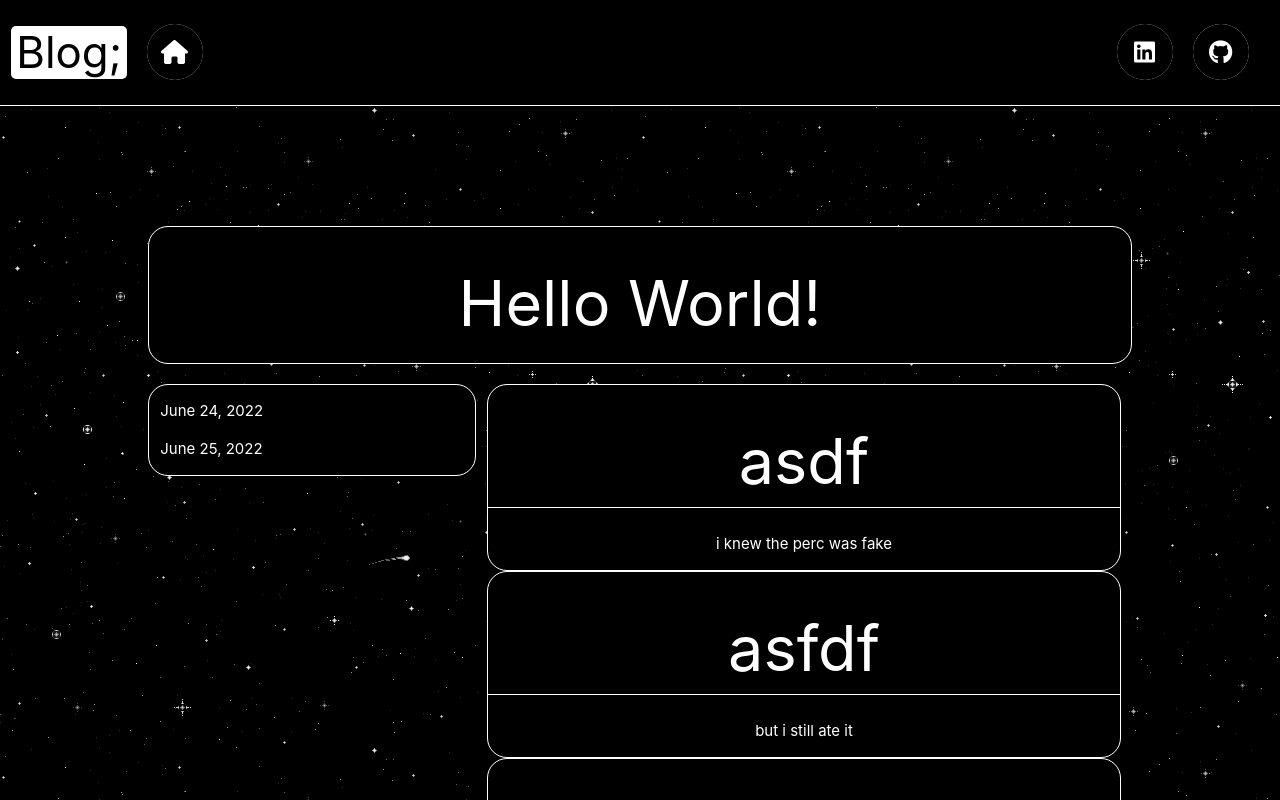
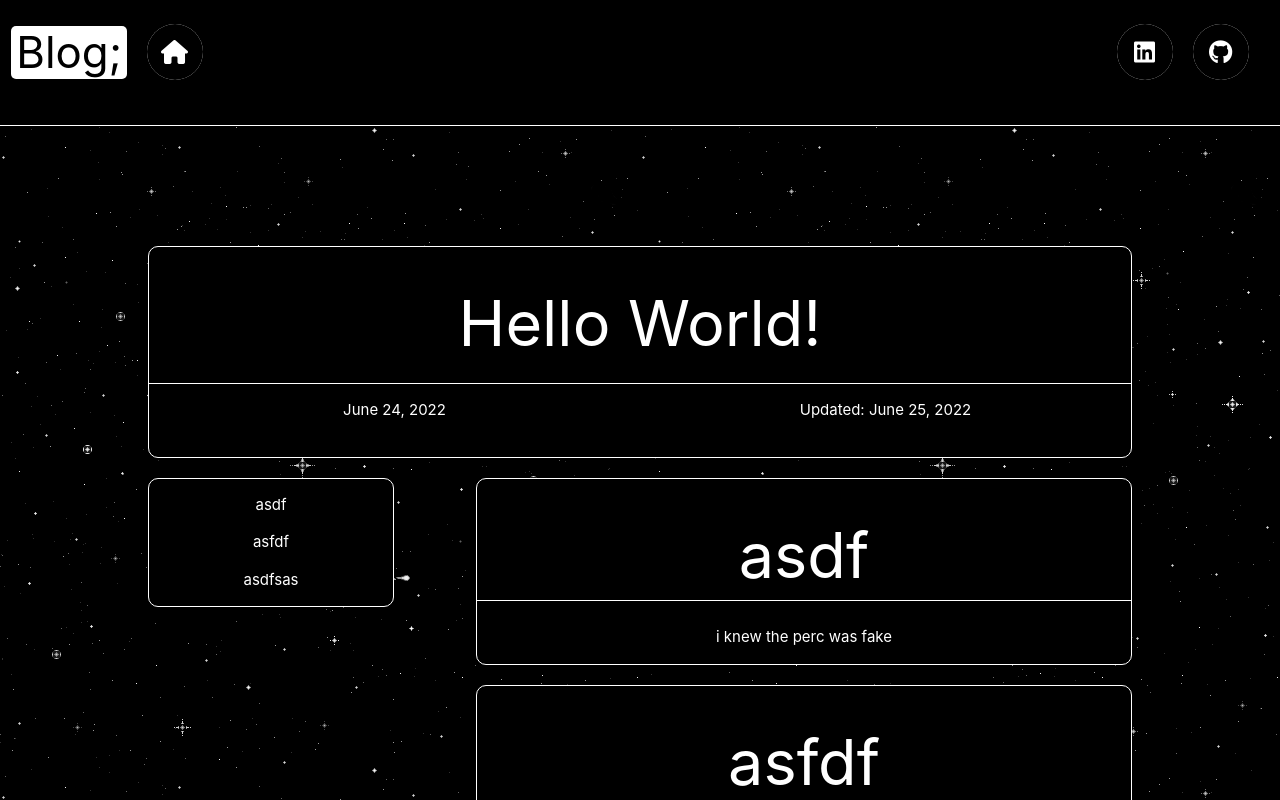
Before and after one commit to harlenkinsey/portfolio, a React (Create React App) app: page /hello-world in a window 1280 px wide. Shown: the top 800 px of the page. Built offline with nearby package versions, Linux system fonts and the light colour scheme; the HTML template or start-up script is replaced by a standard one.

Commit message:
update post comp

```diff
--- a/src/App.css
+++ b/src/App.css
@@ -82,12 +82,14 @@
   border-top: 1px;
   border-top-color: white;
   border-top-style: solid;
+  margin: 0;
 }
 
 .header-border {
   border-bottom-style: solid;
   border-bottom-width: 1px;
   border-bottom-color: white;
+  margin: 0;
 }
 
 .header-button-initial,
@@ -141,8 +143,16 @@
   padding-bottom: 10px;
 }
 
-.row {
-  margin-bottom: 0px;
+.section-wrapper {
+  text-align: center;
+  color: white;
+  background-color: black;
+  text-align: center;
+  border-color: white;
+  border-width: 1px;
+  border-style: solid;
+  border-radius: 10px;
+  margin-bottom: 20px !important;
 }
 
 .tag {
@@ -150,11 +160,19 @@
   margin: 5px 5px 0px 0px;
 }
 
+a {
+  color: white;
+}
+
+a:hover {
+  font-weight: bold;
+}
+
 ul {
   margin: 0;
 }
 
-@media (min-width: 700px) {
+@media (max-width: 600px) {
 
   .background {
     width: 100%;
@@ -164,6 +182,10 @@ ul {
 
   .card-container {
     width: 85%;
+  }
+
+  .post-container {
+    width: 100%;
   }
 }
 
--- a/src/components/Post.js
+++ b/src/components/Post.js
@@ -5,19 +5,41 @@ const Post = ({ title, date, update, sections, texts }) => {
     return (
         <div className='background'>
             <div className='post-container'>
-                <div className='row white-text border-round center-align background-black'>
+                <div className='row section-wrapper'>
                     <h1>{title}</h1>
+                    <div className='row border-top'>
+                        <div className='col s6'>
+                            <p>{date}</p>
+                        </div>
+                        <div className='col s6'>
+                            <p>Updated: {update}</p>
+                        </div>
+                    </div>
                 </div>
-                <div style={{padding:'20px 0px'}} className='row'>
-                    <div className='col s4 white-text border-round background-black'>
-                        <p>{date}</p>
-                        <p>{update}</p>
+                <div className='row'>
+
+                    <div className='col s12 l3 section-wrapper'>
+                        {sections.map((section) => {
+
+                                let link = '#' + section;
+
+                                return (
+                                    <div className='section-link-wrapper'>
+                                        <a href={link}><p>{section}</p></a>
+                                    </div>
+                                )
+                            })}
                     </div>
-                    <div className='white-text center-align col s8'>
+
+                    <div className='col s0 l1 white-text'>
+
+                    </div>
+
+                    <div className='col l8 s12' style={{padding: '0'}}>
                         {sections.map((section, index) => {
                             return (
-                                <div>
-                                    <div className='white-text border-round background-black'>
+                                <div className='section-wrapper'>
+                                    <div className='white-text' id={section}>
                                         <h1 className='border-bottom'>{section}</h1>
                                         <p>{texts[index]}</p>
                                     </div>
@@ -25,6 +47,7 @@ const Post = ({ title, date, update, sections, texts }) => {
                             )
                         })}
                     </div>
+
                 </div>
             </div>
         </div>
```
